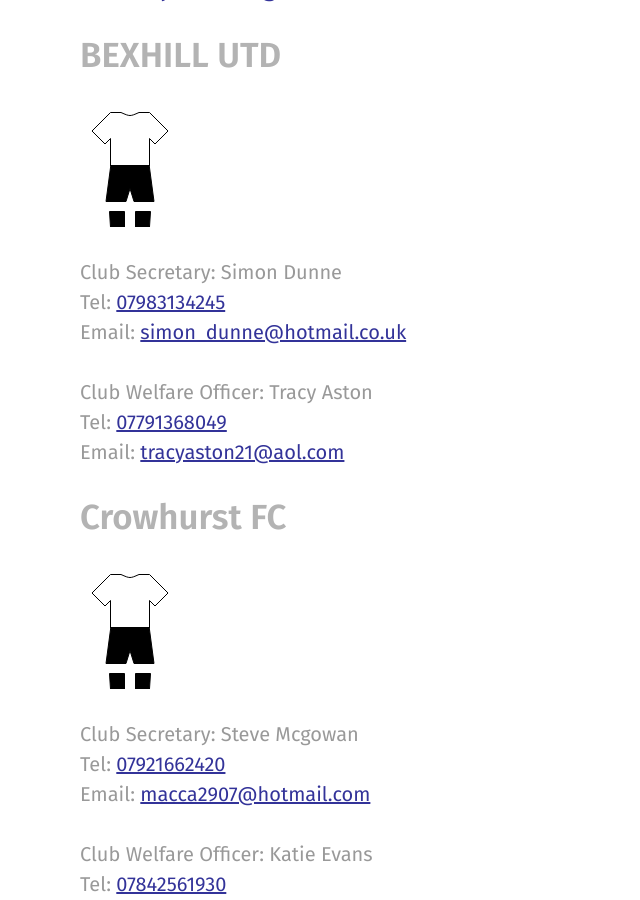
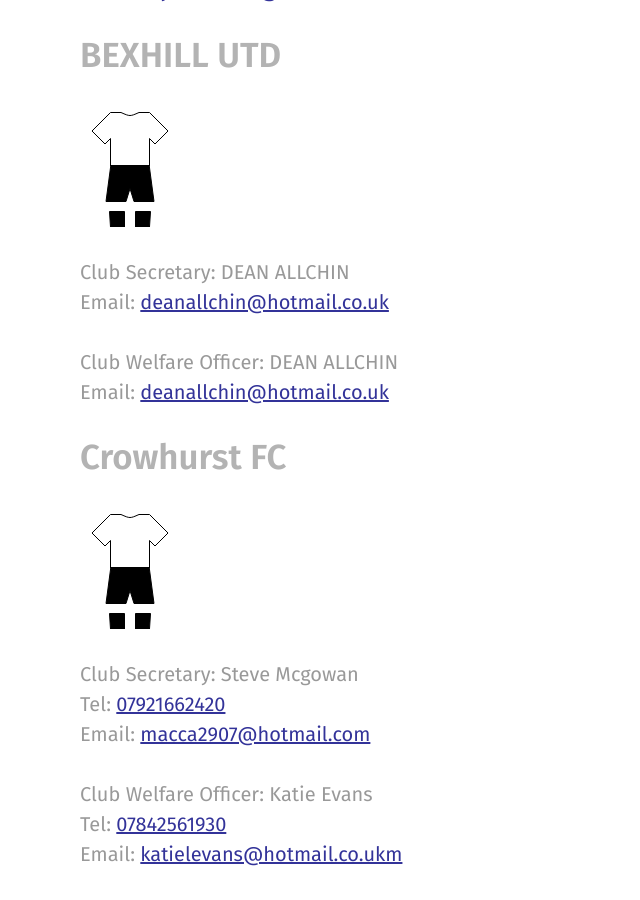
Before and after one commit to rotherleague/Rother, a Jekyll site: the page built from clubs.md, in a window 1280 px wide and 900 px high, scrolled down 2366 px. Shown: the whole window, without its empty margins (0-640 px from the left). Built offline with Jekyll 4.4.1, drawn with Linux system fonts in a browser that asks for light colours; nearby versions of some CDN libraries.

Commit message:
Update bexhill.html

```diff
--- a/_includes/clubs/bexhill.html
+++ b/_includes/clubs/bexhill.html
@@ -4,13 +4,11 @@
 
  </p>
  <p>
-  Club Secretary: Simon Dunne<br>
-  Tel: <a href="tel:07983134245">07983134245</a><br>
- Email: <a href="mailto:simon_dunne@hotmail.co.uk">simon_dunne@hotmail.co.uk</a>
+  Club Secretary: DEAN ALLCHIN<br>
+ Email: <a href="mailto:deanallchin@hotmail.co.uk">deanallchin@hotmail.co.uk</a>
  </p>
 
  <p>
-  Club Welfare Officer: Tracy Aston<br>
-  Tel: <a href="tel:07791368049">07791368049</a><br>
- Email: <a href="mailto:tracyaston21@aol.com">tracyaston21@aol.com</a>
+  Club Welfare Officer: DEAN ALLCHIN<br>
+ Email: <a href="mailto:deanallchin@hotmail.co.uk">deanallchin@hotmail.co.uk</a>
  </p>
```
